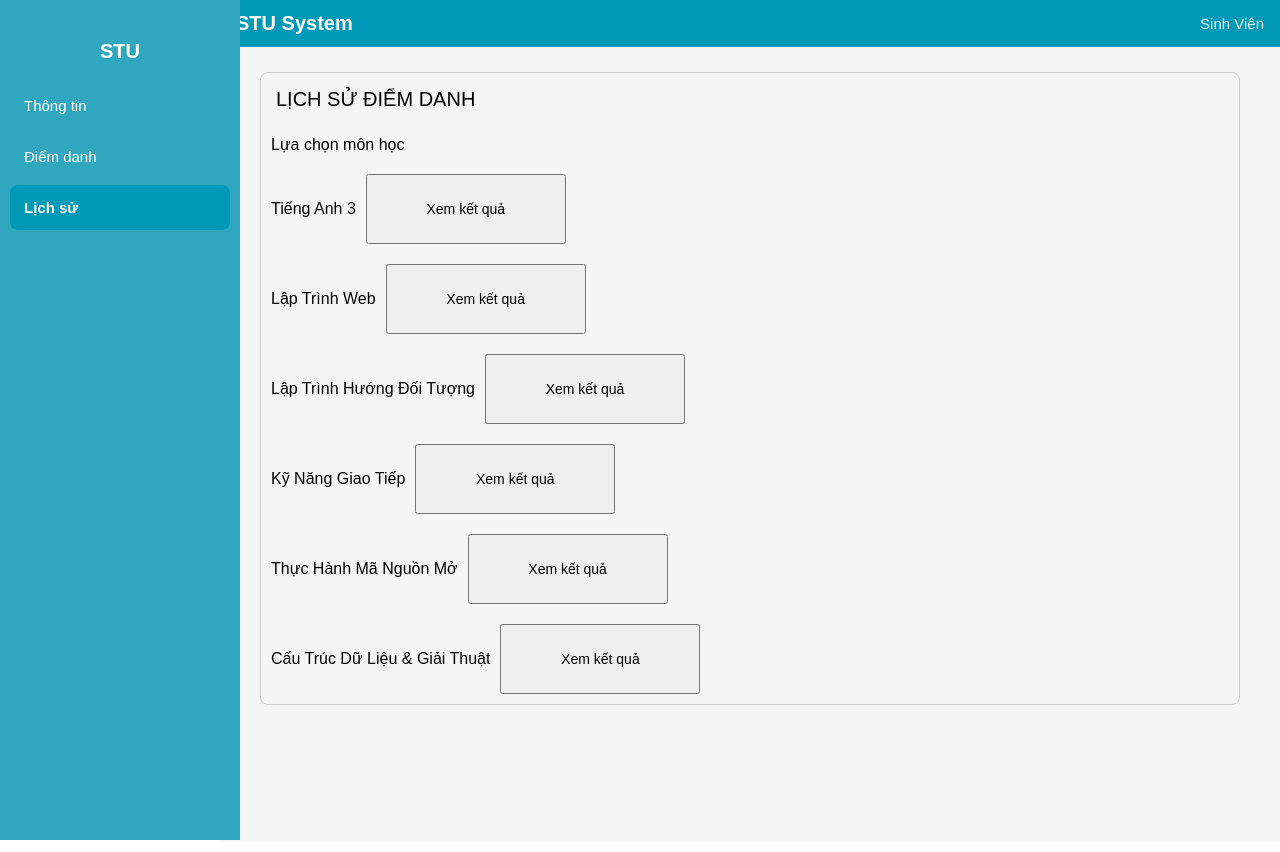
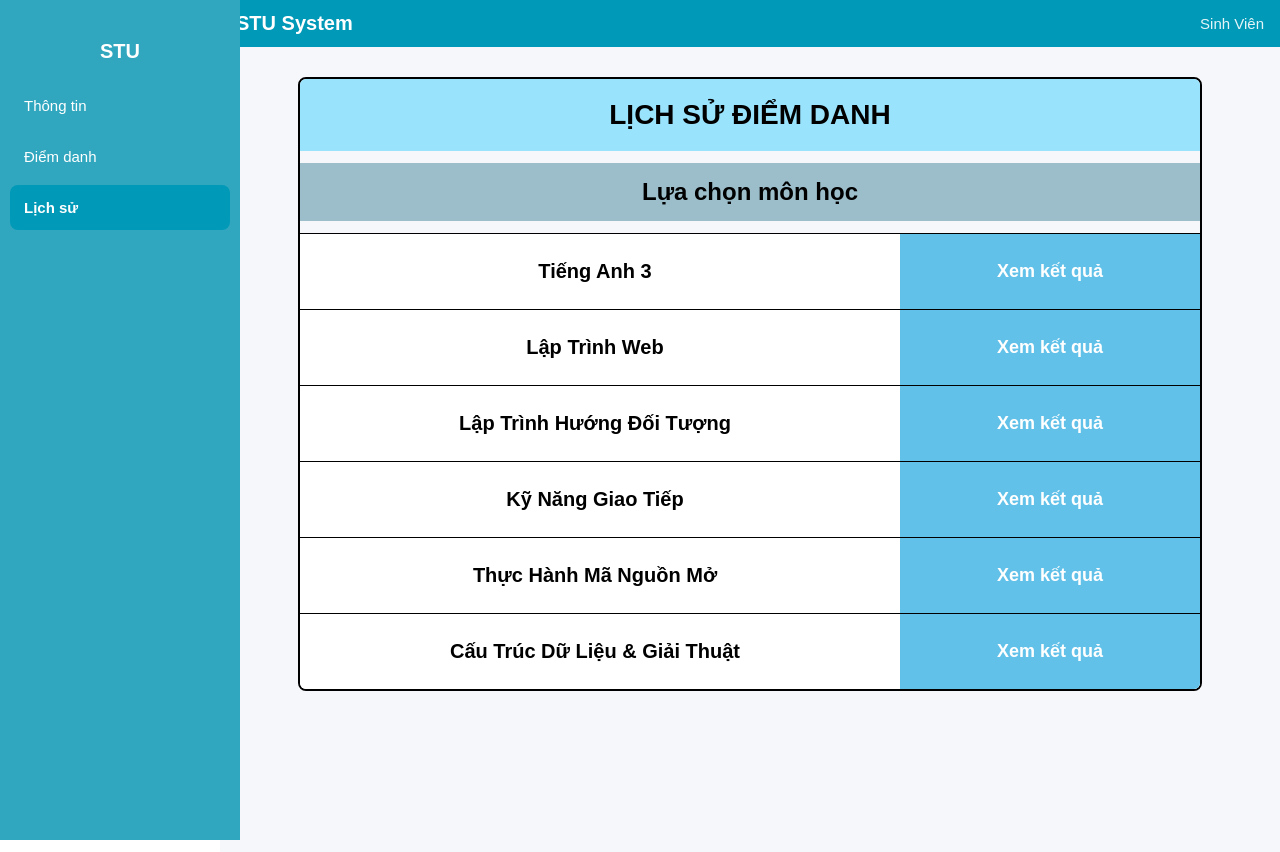
Before and after one commit to TranChiThien052/QuanLyLopHoc, a React (Create React App) app in the folder frontend/: page /student/attendance-history in a window 1280 px wide. Built offline with nearby package versions, Linux system fonts and the light colour scheme.

Commit message:
bổ sung giao diện và cân chỉnh PC cho student, thêm css global

```diff
--- a/frontend/src/index.js
+++ b/frontend/src/index.js
@@ -1,6 +1,7 @@
 import React from 'react';
 import ReactDOM from 'react-dom/client';
 import './index.css';
+import './styles/global.css';
 import App from './App';
 
 const root = ReactDOM.createRoot(document.getElementById('root'));
--- a/frontend/src/layouts/MainLayout.css
+++ b/frontend/src/layouts/MainLayout.css
@@ -46,7 +46,7 @@ body {
 }
 
 .nav-link:hover {
-  background: rgba(255,255,255,0.2);
+    background: rgba(255, 255, 255, 0.2);
 }
 
 .nav-link.active {
@@ -58,7 +58,7 @@ body {
 .overlay {
     position: fixed;
     inset: 0;
-  background: rgba(0,0,0,0.3);
+    background: rgba(0, 0, 0, 0.3);
     z-index: 999;
 }
 
@@ -100,7 +100,8 @@ body {
 /* ===== CONTENT ===== */
 .content {
     padding: 15px;
-  background: #f5f5f5;
+    background: #f5f7fa;
+    /* nhẹ hơn */
     min-height: calc(100vh - 55px);
 }
 
@@ -149,7 +150,7 @@ body {
     }
 
     .content {
-    padding: 25px 40px;
+        padding: 30px 50px;
     }
 
     .title {
--- a/frontend/src/pages/student/AttendanceDetail.css
+++ b/frontend/src/pages/student/AttendanceDetail.css
@@ -1,59 +1,43 @@
 .table-wrapper {
+  padding: 0;
+}
+
+/* CARD MOBILE */
+.attendance-table tr {
+  background: white;
+  border-radius: 10px;
+  margin-bottom: 10px;
   padding: 10px;
 }
 
-/* Ẩn header trên mobile */
-.attendance-table thead {
-  display: none;
+/* STATUS */
+.status-present {
+  color: green;
+  font-weight: 600;
 }
 
-/* mỗi row thành card */
-.attendance-table tr {
-  display: block;
-  border: 1px solid #ccc;
-  margin-bottom: 10px;
-  border-radius: 8px;
-  padding: 10px;
+.status-absent {
+  color: red;
+  font-weight: 600;
 }
-
-/* mỗi cell */
-.attendance-table td {
-  display: flex;
-  justify-content: space-between;
-  padding: 5px 0;
-}
-
-/* label giả */
-.attendance-table td::before {
-  font-weight: bold;
-}
-
-/* mapping label */
-.attendance-table td:nth-child(1)::before { content: "Mã buổi: "; }
-.attendance-table td:nth-child(2)::before { content: "Mã lớp: "; }
-.attendance-table td:nth-child(3)::before { content: "Ngày: "; }
-.attendance-table td:nth-child(4)::before { content: "Bắt đầu: "; }
-.attendance-table td:nth-child(5)::before { content: "Kết thúc: "; }
-.attendance-table td:nth-child(6)::before { content: "Trạng thái: "; }
 
 /* DESKTOP */
 @media (min-width: 768px) {
-  .attendance-table thead {
-    display: table-header-group;
+  .attendance-table {
+    width: 100%;
+    border-collapse: collapse;
+    background: white;
+    border-radius: 10px;
+    overflow: hidden;
   }
 
-  .attendance-table tr {
-    display: table-row;
-    border: none;
+  .attendance-table th {
+    background: #31A7BF;
+    color: white;
+    padding: 10px;
   }
 
   .attendance-table td {
-    display: table-cell;
-    text-align: center;
-    padding: 10px;
-  }
-
-  .attendance-table td::before {
-    content: none;
+    border-bottom: 1px solid #eee;
   }
 }
--- a/frontend/src/pages/student/AttendanceHistory.css
+++ b/frontend/src/pages/student/AttendanceHistory.css
@@ -1,57 +1,101 @@
 .history-container {
-  border: 1px solid #ccc;
-  border-radius: 8px;
-  overflow: hidden;
+  display: flex;
+  flex-direction: column;
+  gap: 12px;
 }
 
 /* HEADER */
 .history-header {
-  font-size: 20px;
-  padding: 15px;
+  font-size: 18px;
+  font-weight: 600;
+  color: #31A7BF;
 }
 
-/* SUB HEADER */
-.history-subheader {
-  font-size: 16px;
-  padding: 10px;
+/* ITEM */
+.history-item {
+  display: flex;
+  flex-direction: column;
+  gap: 10px;
+  background: white;
+  padding: 12px;
+  border-radius: 10px;
+  box-shadow: 0 2px 6px rgba(0, 0, 0, 0.05);
 }
 
-/* LIST */
-.history-item {
-  display: flex;
-  flex-direction: column; /* MOBILE */
-  padding: 10px;
-  gap: 10px;
-  height: auto;
-}
-
-/* SUBJECT */
 .history-subject {
   font-size: 16px;
-  text-align: left;
+  font-weight: 500;
 }
 
 /* BUTTON */
 .history-btn {
   width: 100%;
   height: 40px;
-  font-size: 14px;
+  border-radius: 8px;
+  background: #31A7BF;
+  color: white;
+  border: none;
 }
 
-/* DESKTOP */
-@media (min-width: 768px) {
+@media (min-width: 1024px) {
+
+  .history-container {
+    max-width: 900px;
+    margin: 0 auto;
+    border: 2px solid black;
+    border-radius: 8px;
+    overflow: hidden;
+  }
+
+  /* HEADER giống Figma */
+  .history-header {
+    background: #99E3FC;
+    text-align: center;
+    font-size: 28px;
+    font-weight: 700;
+    padding: 20px;
+    color: black;
+  }
+
+  /* SUB HEADER */
+  .history-subheader {
+    background: #9BBECA;
+    text-align: center;
+    font-size: 24px;
+    font-weight: 700;
+    padding: 15px;
+  }
+
+  /* ITEM = ROW */
   .history-item {
     flex-direction: row;
     align-items: center;
-    height: 70px;
+    padding: 0;
+    height: 75px;
+    border-top: 1px solid black;
+    border-radius: 0;
+    box-shadow: none;
   }
 
-  .history-btn {
-    width: 200px;
-    height: 100%;
+  /* SUBJECT bên trái */
+  .history-subject {
+    flex: 1;
+    text-align: center;
+    font-size: 20px;
+    font-weight: 600;
   }
 
-  .history-subject {
-    text-align: center;
+  /* BUTTON bên phải */
+  .history-btn {
+    width: 300px;
+    height: 100%;
+    border-radius: 0;
+    background: #62C1E9;
+    font-size: 18px;
+    font-weight: 700;
+  }
+
+  .history-btn:hover {
+    background: #4aaed1;
   }
 }
--- a/frontend/src/pages/student/StudentProfile.css
+++ b/frontend/src/pages/student/StudentProfile.css
@@ -1,17 +1,17 @@
-/* MOBILE FIRST */
+/* ===== MOBILE FIRST ===== */
 .profile-container {
   padding: 12px;
 }
 
 .profile-title {
   font-size: 18px;
-  color: #31A7BF;
-  border-bottom: 2px solid #31A7BF;
+  color: #59D1E9;
+  border-bottom: 2px solid #59D1E9;
   padding-bottom: 8px;
   margin-bottom: 15px;
 }
 
-/* STACK DỌC */
+/* STACK MOBILE */
 .profile-content {
   display: flex;
   flex-direction: column;
@@ -26,12 +26,26 @@
 
 .avatar-box {
   width: 100%;
-  height: 200px;
+  height: 180px;
+  border-radius: 12px;
+  overflow: hidden;
+  border: 1px solid #ddd;
+}
+
+.avatar-box img {
+  width: 100%;
+  height: 100%;
+  object-fit: cover;
 }
 
 .btn-edit-avatar {
+  margin-top: 10px;
   width: 100%;
   padding: 10px;
+  background: #31A7BF;
+  color: white;
+  border: none;
+  border-radius: 8px;
 }
 
 /* FORM */
@@ -41,37 +55,77 @@
 
 .form-row {
   display: flex;
-  flex-direction: column; /* QUAN TRỌNG */
+  flex-direction: column;
   gap: 5px;
 }
 
 .form-row label {
-  width: 100%;
   font-size: 14px;
+  font-weight: 500;
 }
 
 .form-row input {
-  width: 100%;
   padding: 10px;
-  font-size: 14px;
+  border-radius: 10px;
+  border: 1px solid #ddd;
 }
+@media (min-width: 1024px) {
 
-/* DESKTOP */
-@media (min-width: 768px) {
+  .profile-container {
+    max-width: 1100px;
+    margin: 0 auto;
+    padding: 30px;
+  }
+
+  .profile-title {
+    font-size: 24px;
+  }
+
   .profile-content {
     flex-direction: row;
+    align-items: flex-start;
+    gap: 60px;
   }
 
+  /* AVATAR giống Figma */
   .profile-left {
-    width: 250px;
+    width: 280px;
+  }
+
+  .avatar-box {
+    height: 270px;
+    border-radius: 10px;
+  }
+
+  .btn-edit-avatar {
+    width: 200px;
+    margin: 15px auto 0;
+    display: block;
+    font-weight: bold;
+  }
+
+  /* FORM giống Figma */
+  .profile-right {
+    flex: 1;
   }
 
   .form-row {
     flex-direction: row;
     align-items: center;
+    margin-bottom: 20px;
   }
 
   .form-row label {
     width: 180px;
+    text-align: right;
+    font-size: 18px;
+    font-weight: 600;
+  }
+
+  .form-row input {
+    flex: 1;
+    height: 45px;
+    border-radius: 20px;
+    padding: 0 15px;
   }
 }
--- /dev/null
+++ b/frontend/src/styles/global.css
@@ -0,0 +1,21 @@
+/* CARD CHUẨN */
+.card {
+  background: white;
+  border-radius: 12px;
+  padding: 15px;
+  box-shadow: 0 2px 8px rgba(0,0,0,0.05);
+}
+
+/* TITLE CHUẨN */
+.page-title {
+  font-size: 18px;
+  font-weight: 600;
+  color: #31A7BF;
+  margin-bottom: 15px;
+}
+
+@media (min-width: 768px) {
+  .page-title {
+    font-size: 22px;
+  }
+}
```
Lines whose indentation alone changed are shown as unchanged.
